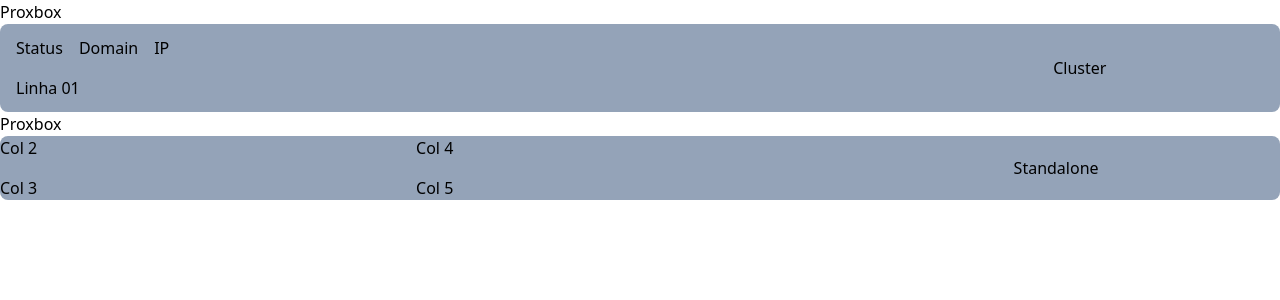
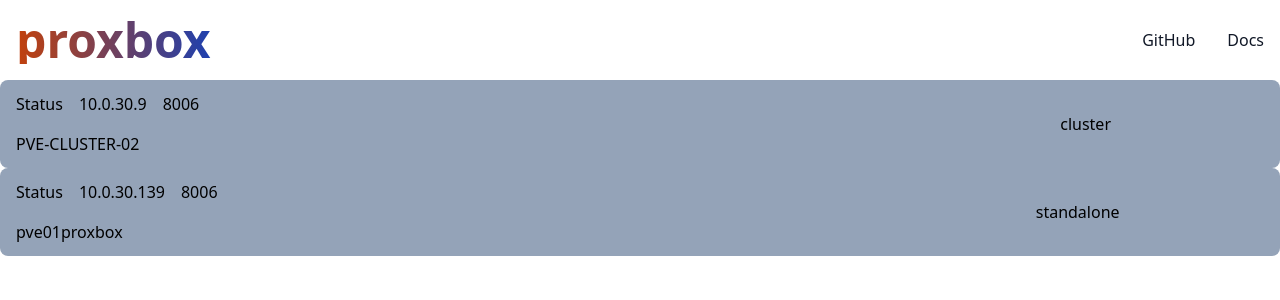
Before and after one commit to emersonfelipesp/netbox-proxbox, a Next.js app in the folder standalone/: page / in a window 1280 px wide. Shown: the top 300 px of the page. Built offline with nearby package versions, Linux system fonts and the light colour scheme.

Commit message:
Split cluster card into components and add navbar

```diff
--- a/standalone/app/layout.tsx
+++ b/standalone/app/layout.tsx
@@ -9,6 +9,43 @@
   description: 'The Proxbox Standalone Version!',
 }
 
+function LogoNavbar() {
+  return (
+    <>
+      <a href="https://github.com/netdevopsbr/netbox-proxbox" class="flex items-center">
+            <span class="font-extrabold text-5xl bg-clip-text text-transparent bg-gradient-to-r from-orange-700 to-blue-800 dark:text-white">proxbox</span>
+      </a>
+    </>
+  )
+}
+
+
+function Navbar() {
+  return (
+    <nav class="bg-white border-gray-200 dark:bg-gray-900">
+      <div class="max-w-screen-xl flex flex-wrap items-center justify-between mx-auto p-4">
+        <LogoNavbar />
+        <button data-collapse-toggle="navbar-default" type="button" class="inline-flex items-center p-2 w-10 h-10 justify-center text-sm text-gray-500 rounded-lg md:hidden hover:bg-gray-100 focus:outline-none focus:ring-2 focus:ring-gray-200 dark:text-gray-400 dark:hover:bg-gray-700 dark:focus:ring-gray-600" aria-controls="navbar-default" aria-expanded="false">
+            <span class="sr-only">Open main menu</span>
+            <svg class="w-5 h-5" aria-hidden="true" xmlns="http://www.w3.org/2000/svg" fill="none" viewBox="0 0 17 14">
+                <path stroke="currentColor" stroke-linecap="round" stroke-linejoin="round" stroke-width="2" d="M1 1h15M1 7h15M1 13h15"/>
+            </svg>
+        </button>
+        <div class="hidden w-full md:block md:w-auto" id="navbar-default">
+          <ul class="font-medium flex flex-col p-4 md:p-0 mt-4 border border-gray-100 rounded-lg bg-gray-50 md:flex-row md:space-x-8 md:mt-0 md:border-0 md:bg-white dark:bg-gray-800 md:dark:bg-gray-900 dark:border-gray-700">
+            <li>
+              <a href="https://github.com/netdevopsbr/netbox-proxbox" class="block py-2 pl-3 pr-4 text-gray-900 rounded hover:bg-gray-100 md:hover:bg-transparent md:border-0 md:hover:text-blue-700 md:p-0 dark:text-white md:dark:hover:text-blue-500 dark:hover:bg-gray-700 dark:hover:text-white md:dark:hover:bg-transparent">GitHub</a>
+            </li>
+            <li>
+              <a href="https://docs.netbox.dev.br/" class="block py-2 pl-3 pr-4 text-gray-900 rounded hover:bg-gray-100 md:hover:bg-transparent md:border-0 md:hover:text-blue-700 md:p-0 dark:text-white md:dark:hover:text-blue-500 dark:hover:bg-gray-700 dark:hover:text-white md:dark:hover:bg-transparent">Docs</a>
+            </li>
+          </ul>
+        </div>
+      </div>
+    </nav>
+  )
+}
+
 export default function RootLayout({
   children,
 }: {
@@ -16,7 +53,10 @@
 }) {
   return (
     <html lang="en">
-      <body>{children}</body>
+      <body>
+        <Navbar />
+        {children}
+      </body>
     </html>
   )
 }
--- a/standalone/app/page.tsx
+++ b/standalone/app/page.tsx
@@ -1,36 +1,49 @@
 import Image from 'next/image'
 import Link from 'next/link'
+
+
+const clusters = [
+  {
+    "domain": "10.0.30.9",
+    "http_port": 8006,
+    "user": "root@pam",
+    "name": "PVE-CLUSTER-02",
+    "mode": "cluster"
+  },
+  {
+    "domain": "10.0.30.139",
+    "http_port": 8006,
+    "user": "root@pam",
+    "name": "pve01proxbox",
+    "mode": "standalone"
+  }
+]
+
+function ClusterCard({ cluster }) {
+
+  return (
+    <div className="grid grid-flow-col grid-col-3 grid-rows-2 gap-4 bg-slate-400 rounded-lg justifiy-around">
+      <div className="col-span-2 self-center pl-4 pt-3">
+        <div className="flex justify-start">
+          <span>Status</span>
+          <span className="inline-block ml-4">{cluster.domain}</span>
+          <span className="inline-block ml-4">{cluster.http_port}</span>
+        </div>
+      </div>
+      <div className="col-span-2 self-center pl-4 pb-3">{cluster.name}</div>
+      <div className="grid-start-2 row-span-2 self-center mx-auto">{cluster.mode}</div>
+    </div>
+  )
+}
 
 export default function Home() {
   return (
     <>
-    <div className="container mx-auto">
-      <h1>Proxbox</h1>
-      <div className="grid grid-flow-col grid-col-3 grid-rows-2 gap-4 bg-slate-400 rounded-lg justifiy-around">
-
-        <div className="col-span-2 self-center pl-4 pt-3">
-          <div className="flex justify-start">
-            <span>Status</span>
-            <span className="inline-block ml-4">Domain</span>
-            <span className="inline-block ml-4">IP</span>
-          </div>
-        </div>
-        <div className="col-span-2 self-center pl-4 pb-3">Linha 01</div>
-        <div className="grid-start-2 row-span-2 self-center mx-auto">Cluster</div>
-      </div>
-    </div>
-      <div className="lg:container mx-auto">
-        <h1>Proxbox</h1>
-        <div className="grid grid-flow-col grid-rows-2 gap-4 bg-slate-400 rounded-lg justifiy-around">
-
-          <div>Col 2</div>
-          <div>Col 3</div>
-          <div>Col 4</div>
-          <div>Col 5</div>
-          <div className="row-span-2 self-center mx-auto">Standalone</div>
-        </div>
-      </div>
+      {
+        clusters.map(( cluster ) => (
+          <ClusterCard cluster={cluster} />
+        ))
+      }
     </>
   )
-
 }
--- a/standalone/app/proxmox/sessions/page.tsx
+++ b/standalone/app/proxmox/sessions/page.tsx
@@ -1,5 +1,3 @@
-
-
 async function getData() {
     const res = await fetch('http://localhost:8800/proxmox/sessions', {
         'headers': {
```
